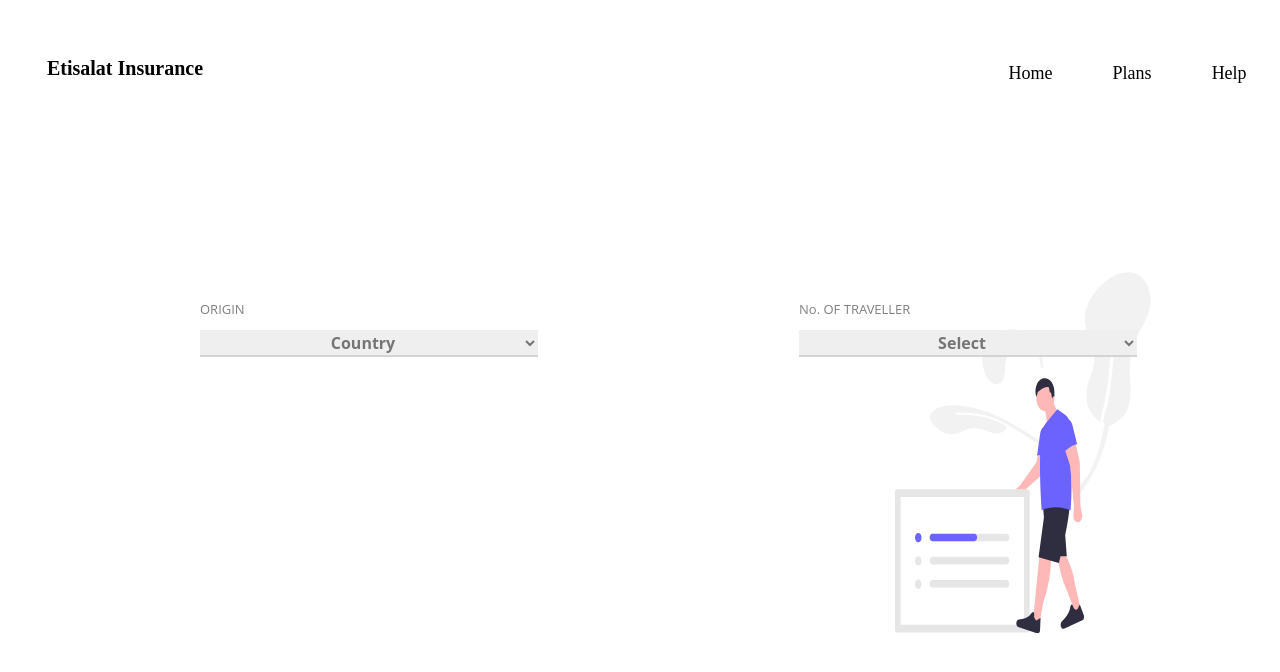
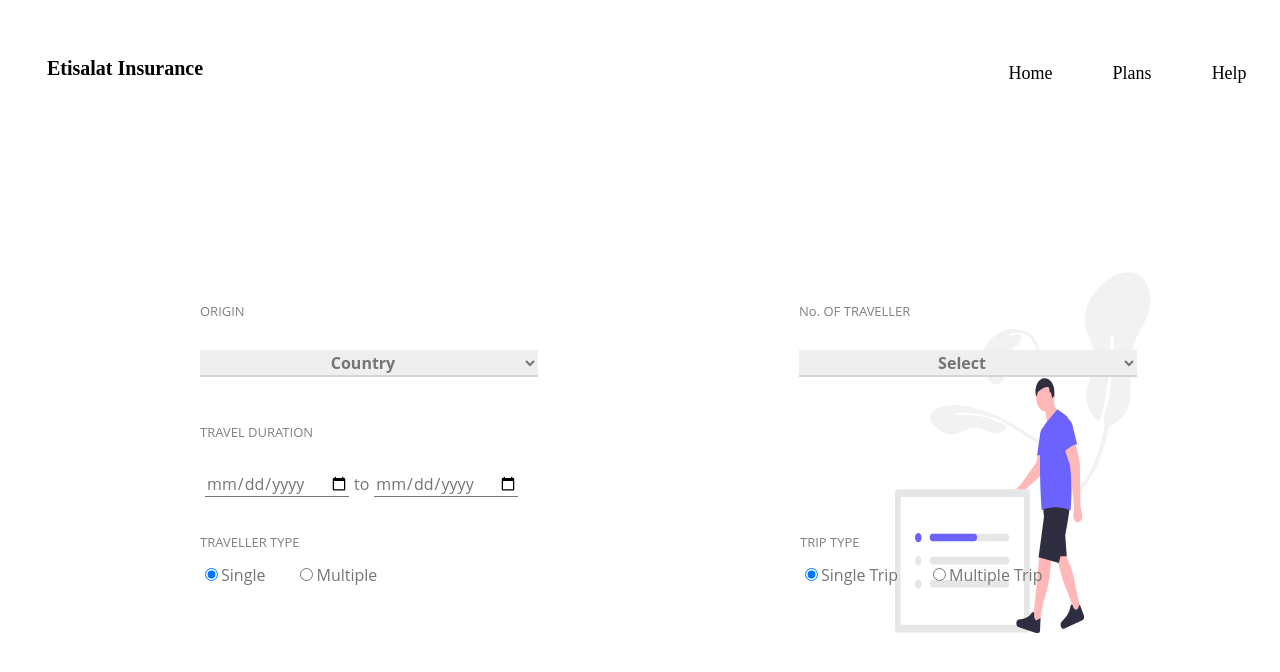
Before and after one commit to SivaramanJ/React-projects, a React (Create React App) app: page /plans in a window 1280 px wide. Shown: the top 672 px of the page. Built offline with nearby package versions, Linux system fonts and the light colour scheme.

Commit message:
Plans page change

```diff
--- a/src/App.css
+++ b/src/App.css
@@ -189,19 +189,22 @@ ul > li  a {
 .quoteDetails {
   padding: 300px 0 0 200px;
   width: 1000px;
-  height: 243px;
+  height: 500px;
+  display: inline-block;
 }
 
 .originSelect {
   position: absolute;
   width: 338px;
-  height: 55px;
+  height: 75px;
   left: 200px;
+  visibility: visible;
+
 }
 .travellersCount {
   position: absolute;
   width: 338px;
-  height: 55px;
+  height: 75px;
   left: 799px;
 
 }
@@ -210,7 +213,6 @@ ul > li  a {
   width: 338px;
   font-family: Open Sans;
   font-style: normal;
-  font-weight: normal;
   font-size: 16px;
   line-height: 22px;
   text-align: center;
@@ -222,8 +224,7 @@ ul > li  a {
 
 }
 
-label {
-  position: absolute;
+label, p {
   font-family: Open Sans;
   font-style: normal;
   font-weight: 500;
@@ -244,3 +245,64 @@ label {
   background-size: contain;
   z-index: -3;
 }
+
+.datePicker {
+  width: 348px;
+  height: 80px;
+  padding-top: 120px;
+  justify-content: space-evenly;
+  font-family: Open Sans;
+  font-style: normal;
+  font-weight: normal;
+  font-size: 16px;
+  color: #757575;
+}
+.datePicker div {
+  padding-top: 30px;
+
+}
+.tripType {
+  position: absolute;
+  width: 350px;
+  height: 22px;
+  padding-left: 600px;
+  padding-top: 20px;
+  font-family: Open Sans;
+  font-style: normal;
+  font-weight: normal;
+  font-size: 16px;
+  line-height: 22px;
+  color: #757575;
+}
+.tripType span {
+  display: inline-block;
+  margin-right: 30px;
+}
+
+.travellerType {
+  width: 250px;
+  height: 200px;
+  padding-top: 20px;
+  font-family: Open Sans;
+  font-style: normal;
+  font-weight: normal;
+  font-size: 16px;
+  line-height: 22px;
+  color: #757575;
+  padding-left: 0px;
+}
+.travellerType span {
+  margin-right: 30px;
+  display: inline-block;
+}
+
+input[type=date] {
+  margin: 0 5px;
+  border: unset;
+  border-bottom: 1px solid  #757575;
+  font-family: Open Sans;
+  font-style: normal;
+  font-weight: normal;
+  font-size: 16px;
+  color: #757575;
+}
--- a/src/Components/PlansContainer.js
+++ b/src/Components/PlansContainer.js
@@ -4,9 +4,21 @@ const PlansContainer = () => {
 
     const [country, setCountry] = useState("");
     const [travellersCnt, setTravellersCnt] = useState("");
+    const [tripType, setTripType] = useState("Single");
+    const [travellerType, setTravellerType] = useState("Single");
+    const [stDate, setStartDate] = useState("");
+    const [endDate, setEndDate] = useState ("");
 
     const handleChange = (event) => {
-        console.log(event.target)
+        const value = event.target.value;
+        const name = event.target.name;
+
+        name === 'country' && setCountry(name => value);
+        name === 'travellersCnt' && setTravellersCnt(name => value);
+        name === 'stDate' && setStartDate(name => value);
+        name === 'endDate' && setEndDate(name => value);
+        name === 'tripType' && setTripType(name => value);
+        name === 'travellerType' && setTravellerType(name => value);
     }
 
     return (
@@ -16,7 +28,7 @@ const PlansContainer = () => {
                 <label>ORIGIN</label>
                 <select
                     value = {country}
-                    name="Country"
+                    name="country"
                     onChange={handleChange}
                 >
                     <option value=""> Country </option>
@@ -31,7 +43,7 @@ const PlansContainer = () => {
                 <label>No. OF TRAVELLER</label>
                 <select
                     value = {travellersCnt}
-                    name="Travelllers Count"
+                    name="travellersCnt"
                     onChange={handleChange}
                 >
                     <option value=""> Select </option>
@@ -42,6 +54,64 @@ const PlansContainer = () => {
                 </select>
 
             </div>
+
+             <div className="datePicker">
+                <label>TRAVEL DURATION</label>
+                <div>
+                    <input type="date" id="stDay" name="stDate" value={stDate} onChange={handleChange}/>
+                    <span>to</span>
+                    <input type="date" id="endDay" name="endDate" value={endDate} onChange={handleChange}/>
+
+                </div>
+            </div>
+
+           <div className="tripType">
+                <p>TRIP TYPE</p>
+                <span>
+                    <input
+                        type="radio"
+                        name="tripType"
+                        value="Single"
+                        checked={tripType === "Single"}
+                        onChange={handleChange}
+                    />
+                    Single Trip
+                </span>
+                <span>
+                    <input type="radio"
+                        type="radio"
+                        name="tripType"
+                        value="Multiple"
+                        checked={tripType === "Multiple"}
+                        onChange={handleChange}
+                    />
+                    Multiple Trip
+                </span>
+            </div>
+
+            <div className="travellerType">
+                <p>TRAVELLER TYPE</p>
+                <span>
+                    <input type="radio"
+                        type="radio"
+                        name="travellerType"
+                        value="Single"
+                        checked={travellerType === "Single"}
+                        onChange={handleChange}
+                    />
+                    Single
+                </span>
+                <span>
+                    <input type="radio"
+                        type="radio"
+                        name="travellerType"
+                        value="Multiple"
+                        checked={travellerType === "Multiple"}
+                        onChange={handleChange}
+                    />
+                    Multiple
+                </span>
+            </div>
         </form>
 
     )
```
